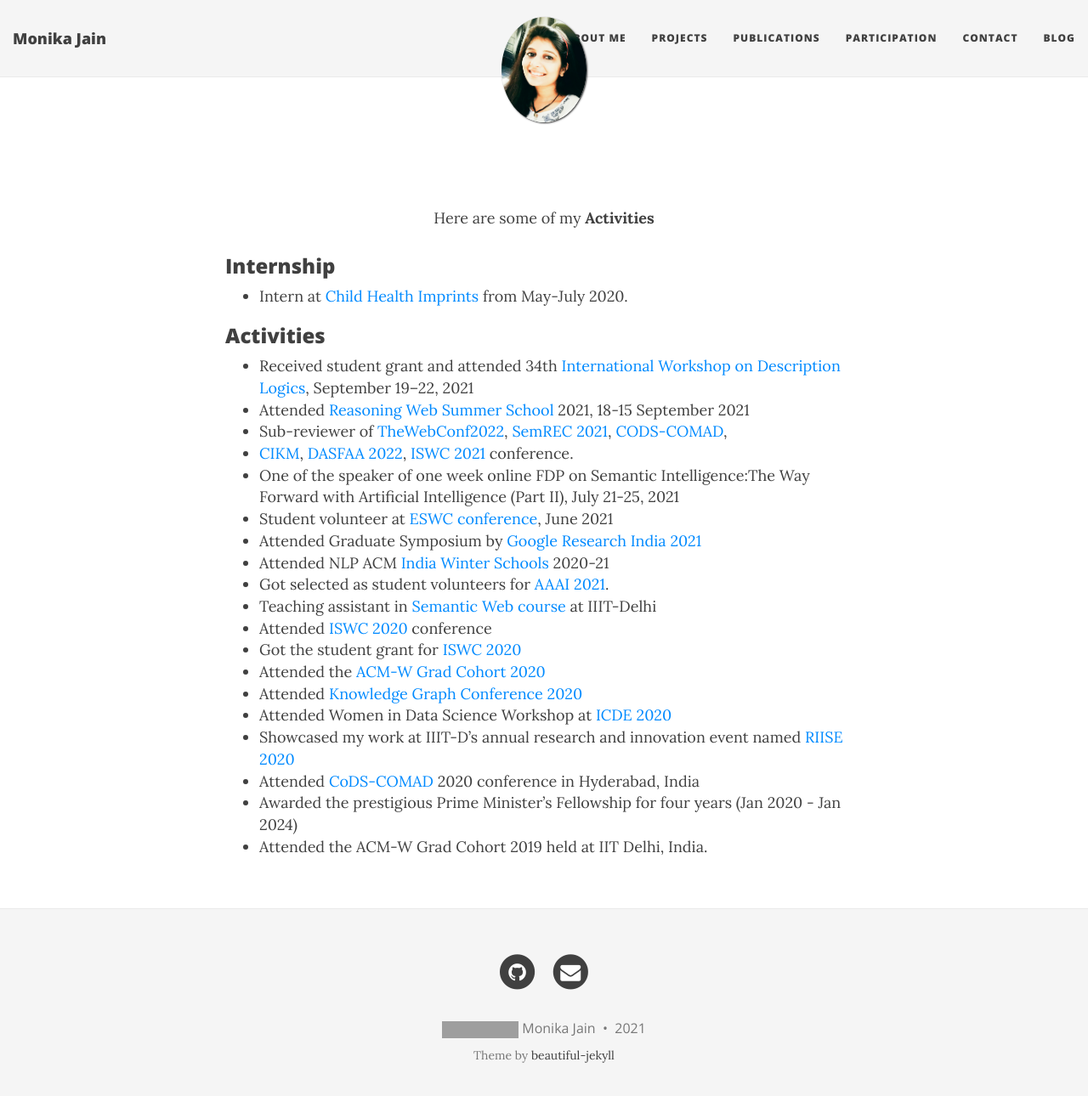
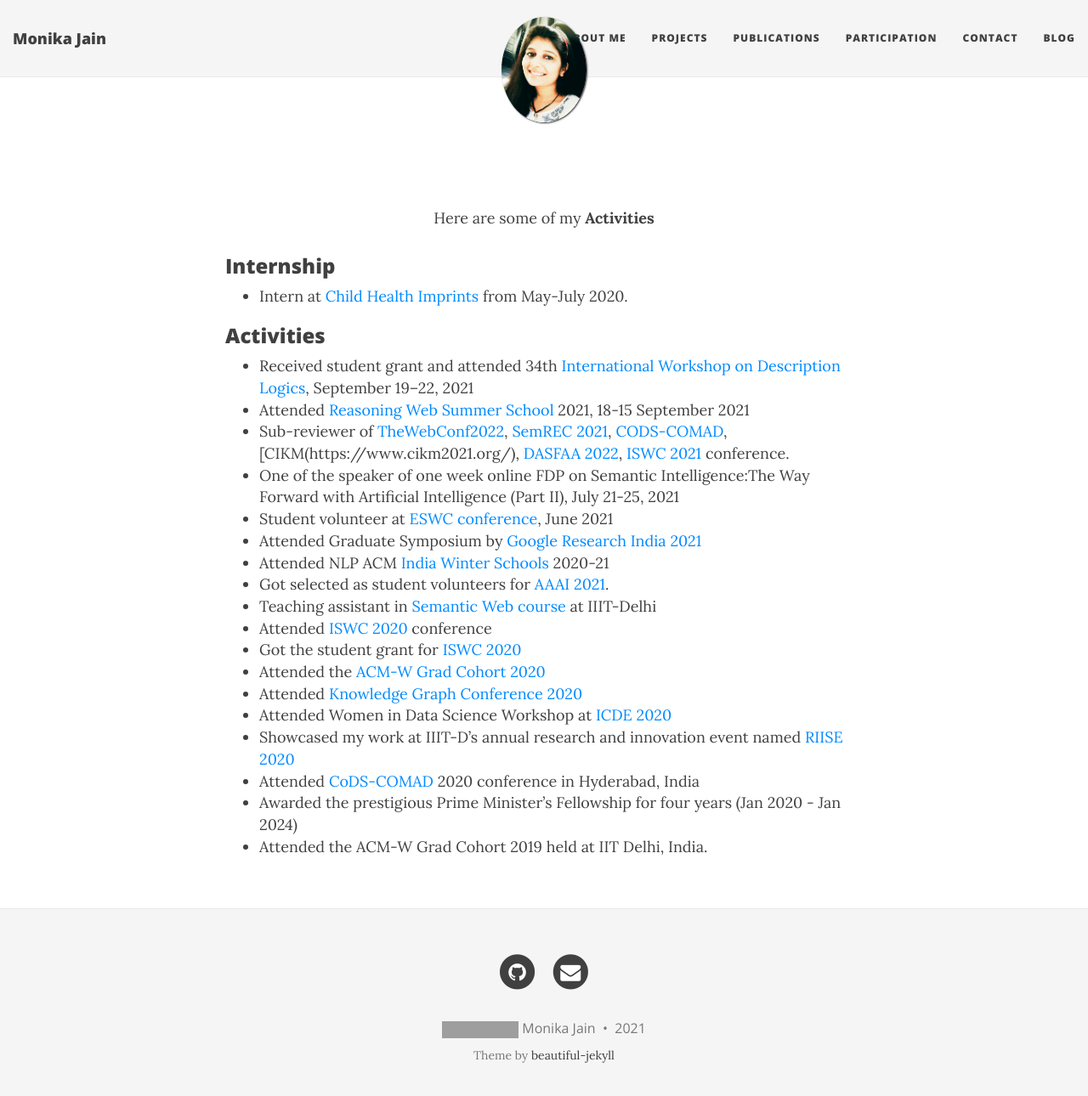
Before and after one commit to MonikaJain19/MonikaJain19.github.io, a Jekyll site: the page built from participation.md, in a window 1280 px wide and 1303 px high. Shown: the top 1290 px of the window at 85% size. Built offline with Jekyll 4.4.1, drawn with Linux system fonts in a browser that asks for light colours; nearby versions of some CDN libraries; grey boxes are pictures that could not be loaded.

Commit message:
Update participation.md

```diff
--- a/participation.md
+++ b/participation.md
@@ -15,8 +15,7 @@ Here are some of my <b>Activities</b>
 ### Activities
 - Received student grant and attended 34th [International Workshop on Description Logics](https://dai.fmph.uniba.sk/events/dl2021/), September 19–22, 2021
 - Attended [Reasoning Web Summer School](https://declarativeai2021.net/reasoning-web/) 2021, 18-15 September 2021
-- Sub-reviewer of [TheWebConf2022](https://www2022.thewebconf.org/), [SemREC 2021](https://semrec.github.io/), [CODS-COMAD](https://cods-comad.in/),
--  [CIKM](https://www.cikm2021.org/), [DASFAA 2022](https://www.dasfaa2022.org/), [ISWC 2021](https://iswc2021.semanticweb.org/) conference.
+- Sub-reviewer of [TheWebConf2022](https://www2022.thewebconf.org/), [SemREC 2021](https://semrec.github.io/), [CODS-COMAD](https://cods-comad.in/),    [CIKM(https://www.cikm2021.org/), [DASFAA 2022](https://www.dasfaa2022.org/), [ISWC 2021](https://iswc2021.semanticweb.org/) conference.
 - One of the speaker of one week online FDP on Semantic Intelligence:The Way Forward with Artificial Intelligence (Part II), July 21-25, 2021
 - Student volunteer at [ESWC conference](https://2021.eswc-conferences.org/), June 2021
 - Attended Graduate Symposium by [Google Research India 2021](https://sites.google.com/view/graduatesymposium2021)
```
